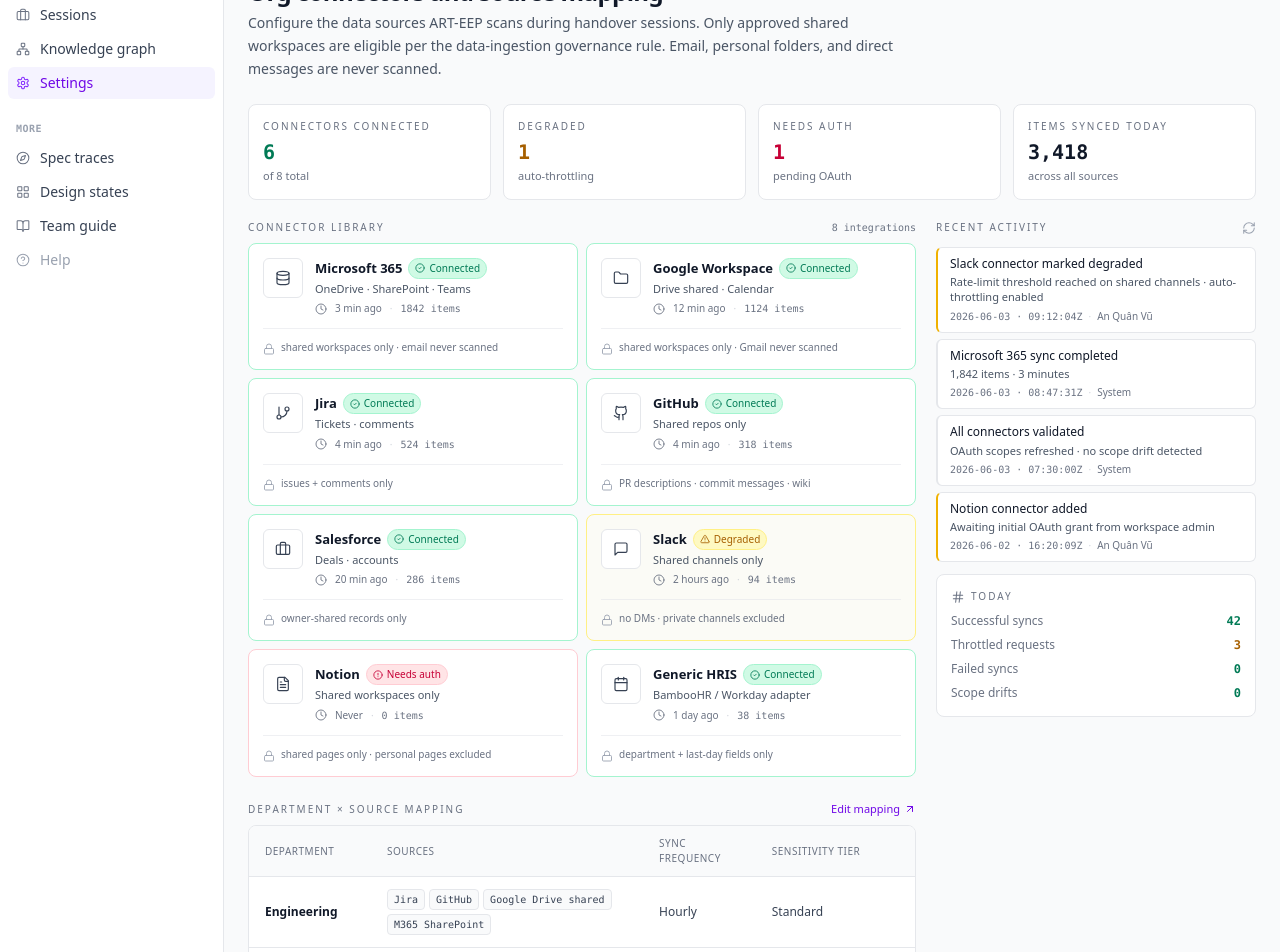
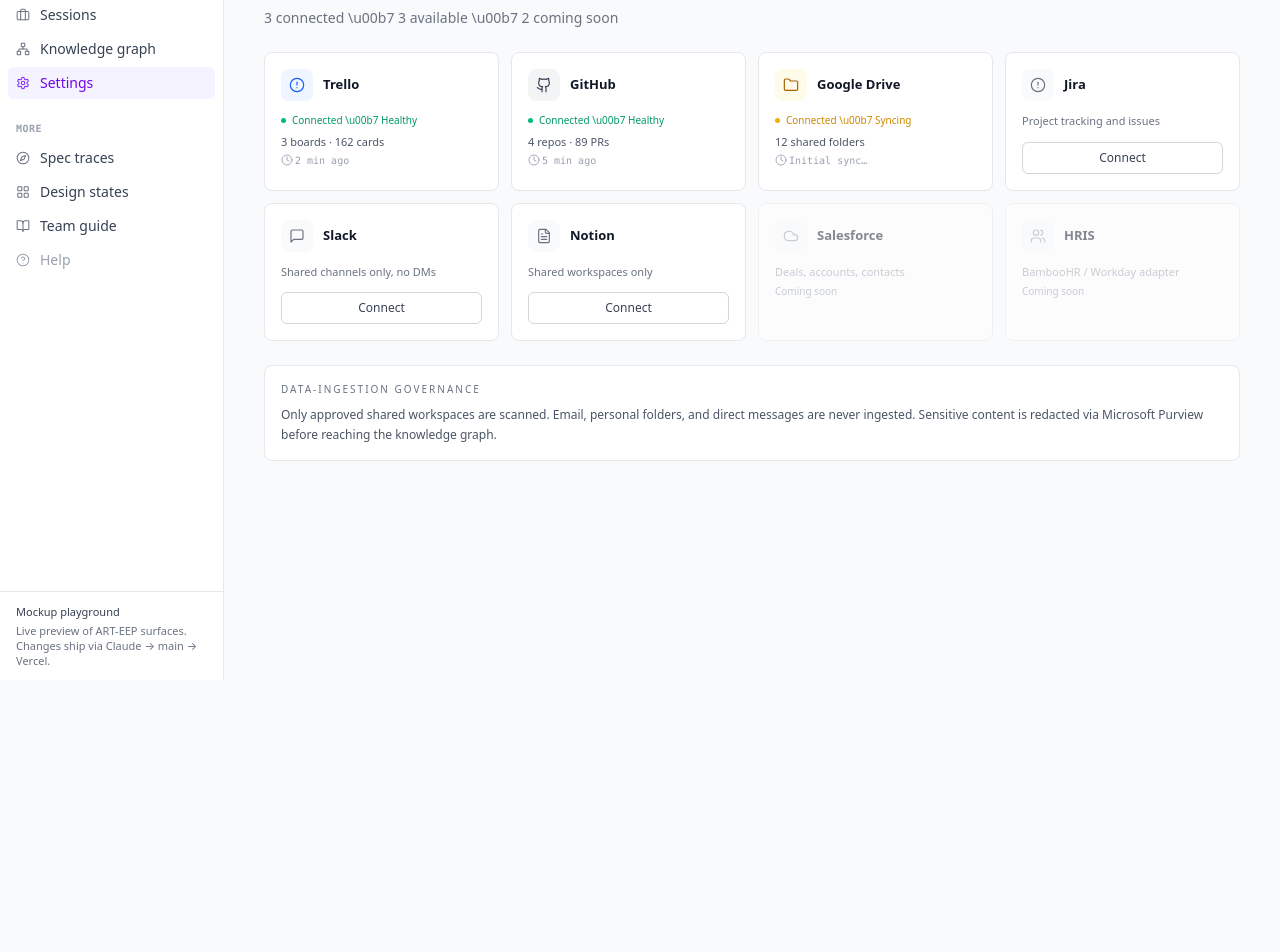
Before and after one commit to BuiDoanKhanhAnPrecioFishbone/esb-mockup, a Next.js app: page /settings in a window 1280 px wide. Shown: the part 120-1072 px from the top of the page. After the commit the page ends 800 px from the top, so only its background shows below. Built offline with nearby package versions, Linux system fonts and the light colour scheme.

Commit message:
feat(settings): replace with simplified POC connector grid — 3 connected + 3 available + 2 coming soon

```diff
--- a/components/mockups/settings-connectors.jsx
+++ b/components/mockups/settings-connectors.jsx
@@ -2,335 +2,107 @@
 
 import React from "react";
 import {
-  Settings as SettingsIcon, Plus, AlertTriangle, CheckCircle2,
-  Clock, RefreshCw, Lock, GitBranch, Github, Folder, MessageSquare,
-  Briefcase, FileText, Calendar, Database, ArrowUpRight, ShieldCheck,
-  AlertCircle, Hash
+  Settings as SettingsIcon, Plus, CheckCircle2, Clock,
+  Github, Folder, MessageSquare, FileText, Cloud, Users, AlertCircle
 } from "lucide-react";
 
-/* ═══════════════════════════════════════════════════════════════════
-   Settings — Platform Admin home (Step Zero · SZ)
-
-   Three sections:
-     1. Connector library · 8 integrations · status per connector
-     2. Connector health · last sync per source · failures highlighted
-     3. Department × source mapping · which dept uses which sources
-
-   Owner persona · An Quân Vũ (Platform Admin · IT)
-   ═══════════════════════════════════════════════════════════════════ */
+/* Settings — Connector library (Step Zero · simplified POC)
+   Single combined screen · option C · no drill-down
+   Owner persona · An Qu\u00e2n V\u0169 (Platform Admin · IT)
+   3 connected + 3 available + 2 coming soon */
 
 const CONNECTORS = [
-  { id: "m365",     name: "Microsoft 365",     icon: Database,        scope: "OneDrive · SharePoint · Teams",  status: "connected",  lastSync: "3 min ago",  items: 1842, governance: "shared workspaces only · email never scanned" },
-  { id: "google",   name: "Google Workspace",  icon: Folder,          scope: "Drive shared · Calendar",         status: "connected",  lastSync: "12 min ago", items: 1124, governance: "shared workspaces only · Gmail never scanned" },
-  { id: "jira",     name: "Jira",              icon: GitBranch,       scope: "Tickets · comments",              status: "connected",  lastSync: "4 min ago",  items: 524,  governance: "issues + comments only" },
-  { id: "github",   name: "GitHub",            icon: Github,          scope: "Shared repos only",               status: "connected",  lastSync: "4 min ago",  items: 318,  governance: "PR descriptions · commit messages · wiki" },
-  { id: "salesf",   name: "Salesforce",        icon: Briefcase,       scope: "Deals · accounts",                status: "connected",  lastSync: "20 min ago", items: 286,  governance: "owner-shared records only" },
-  { id: "slack",    name: "Slack",             icon: MessageSquare,   scope: "Shared channels only",            status: "degraded",   lastSync: "2 hours ago", items: 94,   governance: "no DMs · private channels excluded" },
-  { id: "notion",   name: "Notion",            icon: FileText,        scope: "Shared workspaces only",          status: "needs-auth", lastSync: "Never",       items: 0,    governance: "shared pages only · personal pages excluded" },
-  { id: "hris",     name: "Generic HRIS",      icon: Calendar,        scope: "BambooHR / Workday adapter",      status: "connected",  lastSync: "1 day ago",  items: 38,   governance: "department + last-day fields only" },
-];
-
-const DEPT_MAPPING = [
-  {
-    dept: "Engineering",
-    sources: ["Jira", "GitHub", "Google Drive shared", "M365 SharePoint"],
-    seedingFrequency: "Hourly",
-    sensitivity: "Standard",
-  },
-  {
-    dept: "Sales",
-    sources: ["Salesforce", "Google Calendar", "M365 SharePoint", "Slack"],
-    seedingFrequency: "Hourly",
-    sensitivity: "Standard",
-  },
-  {
-    dept: "People & Culture",
-    sources: ["HRIS", "Notion", "M365 SharePoint"],
-    seedingFrequency: "Every 4 hours",
-    sensitivity: "Elevated · Purview gate strict",
-  },
-];
-
-const RECENT_EVENTS = [
-  { ts: "2026-06-03 · 09:12:04Z", actor: "An Quân Vũ", action: "Slack connector marked degraded", detail: "Rate-limit threshold reached on shared channels · auto-throttling enabled", severity: "medium" },
-  { ts: "2026-06-03 · 08:47:31Z", actor: "System",     action: "Microsoft 365 sync completed",     detail: "1,842 items · 3 minutes",                                                  severity: "low"    },
-  { ts: "2026-06-03 · 07:30:00Z", actor: "System",     action: "All connectors validated",         detail: "OAuth scopes refreshed · no scope drift detected",                         severity: "low"    },
-  { ts: "2026-06-02 · 16:20:09Z", actor: "An Quân Vũ", action: "Notion connector added",           detail: "Awaiting initial OAuth grant from workspace admin",                        severity: "medium" },
+  { id: "trello",  name: "Trello",        icon: AlertCircle, iconBg: "bg-blue-50",    iconColor: "text-blue-600",   status: "connected", health: "Healthy",  stats: "3 boards \u00b7 162 cards",  lastSync: "2 min ago",   desc: "Kanban boards and cards" },
+  { id: "github",  name: "GitHub",        icon: Github,      iconBg: "bg-gray-100",   iconColor: "text-gray-700",   status: "connected", health: "Healthy",  stats: "4 repos \u00b7 89 PRs",     lastSync: "5 min ago",   desc: "Shared repos, PRs, wiki" },
+  { id: "gdrive",  name: "Google Drive",  icon: Folder,      iconBg: "bg-yellow-50",  iconColor: "text-yellow-700", status: "connected", health: "Syncing",  stats: "12 shared folders",         lastSync: "Initial sync\u2026", desc: "Shared folders and docs" },
+  { id: "jira",    name: "Jira",          icon: AlertCircle, iconBg: "bg-gray-50",    iconColor: "text-gray-500",   status: "available", health: null,       stats: null,                        lastSync: null,          desc: "Project tracking and issues" },
+  { id: "slack",   name: "Slack",         icon: MessageSquare, iconBg: "bg-gray-50",  iconColor: "text-gray-500",   status: "available", health: null,       stats: null,                        lastSync: null,          desc: "Shared channels only, no DMs" },
+  { id: "notion",  name: "Notion",        icon: FileText,    iconBg: "bg-gray-50",    iconColor: "text-gray-500",   status: "available", health: null,       stats: null,                        lastSync: null,          desc: "Shared workspaces only" },
+  { id: "salesf",  name: "Salesforce",    icon: Cloud,       iconBg: "bg-gray-50",    iconColor: "text-gray-400",   status: "coming",    health: null,       stats: null,                        lastSync: null,          desc: "Deals, accounts, contacts" },
+  { id: "hris",    name: "HRIS",          icon: Users,       iconBg: "bg-gray-50",    iconColor: "text-gray-400",   status: "coming",    health: null,       stats: null,                        lastSync: null,          desc: "BambooHR / Workday adapter" },
 ];
 
 export default function SettingsConnectors() {
+  const connected = CONNECTORS.filter(c => c.status === "connected").length;
+  const available = CONNECTORS.filter(c => c.status === "available").length;
+  const coming = CONNECTORS.filter(c => c.status === "coming").length;
+
   return (
-    <div className="max-w-7xl mx-auto p-6">
-      <Header />
+    <div className="max-w-5xl mx-auto p-6">
+      <header className="mb-6 flex items-start justify-between gap-4">
+        <div>
+          <div className="flex items-center gap-2 text-violet-700 mb-1">
+            <SettingsIcon className="w-5 h-5" strokeWidth={1.75} />
+            <span className="text-xs uppercase tracking-wider font-semibold" style={{ fontFamily: "ui-monospace, Menlo, monospace" }}>
+              Settings \u00b7 Step Zero
+            </span>
+          </div>
+          <h1 className="text-xl font-semibold text-gray-900 tracking-tight">Connectors</h1>
+          <p className="text-sm text-gray-500 mt-1">
+            {connected} connected \u00b7 {available} available \u00b7 {coming} coming soon
+          </p>
+        </div>
+        <button type="button" className="shrink-0 h-9 px-3 rounded-md bg-violet-600 hover:bg-violet-700 text-white text-sm font-medium inline-flex items-center gap-1.5 transition-colors focus:outline-none focus:ring-2 focus:ring-violet-500/30 cursor-pointer">
+          <Plus className="w-3.5 h-3.5" />
+          Add connector
+        </button>
+      </header>
 
-      <StatRow />
+      <div className="grid grid-cols-4 gap-3">
+        {CONNECTORS.map(c => <ConnectorCard key={c.id} c={c} />)}
+      </div>
 
-      <div className="grid grid-cols-[1fr_320px] gap-5">
-        <div className="space-y-6 min-w-0">
-          <ConnectorLibrary />
-          <DepartmentMapping />
-        </div>
-        <RecentActivity />
+      <div className="mt-6 rounded-lg border border-gray-200 bg-white p-4">
+        <p className="text-[10px] uppercase tracking-[0.2em] text-gray-500 font-medium mb-2">Data-ingestion governance</p>
+        <p className="text-[12px] text-gray-600 leading-relaxed">
+          Only approved shared workspaces are scanned. Email, personal folders, and direct messages are never ingested.
+          Sensitive content is redacted via Microsoft Purview before reaching the knowledge graph.
+        </p>
       </div>
     </div>
   );
 }
 
-function Header() {
+function ConnectorCard({ c }) {
+  const Icon = c.icon;
+  const isComing = c.status === "coming";
+  const isAvailable = c.status === "available";
+  const isConnected = c.status === "connected";
+  const healthDot = c.health === "Healthy" ? "bg-emerald-500" : c.health === "Syncing" ? "bg-yellow-500" : null;
+  const healthText = c.health === "Healthy" ? "text-emerald-600" : c.health === "Syncing" ? "text-yellow-600" : "";
+
   return (
-    <header className="mb-6 flex items-start justify-between gap-4">
-      <div>
-        <div className="flex items-center gap-2 text-violet-700 mb-1">
-          <SettingsIcon className="w-5 h-5" strokeWidth={1.75} />
-          <span
-            className="text-xs uppercase tracking-wider font-semibold"
-            style={{ fontFamily: "ui-monospace, Menlo, monospace" }}
-          >
-            Settings · Step Zero
-          </span>
+    <article className={`rounded-lg border bg-white p-4 transition-all ${isComing ? "border-gray-200 opacity-50" : isConnected ? "border-gray-200 hover:border-gray-300 hover:shadow-sm" : "border-gray-200"}`}>
+      <div className="flex items-center gap-2.5 mb-3">
+        <div className={`w-8 h-8 rounded-lg ${c.iconBg} inline-flex items-center justify-center shrink-0`}>
+          <Icon className={`w-4 h-4 ${c.iconColor}`} strokeWidth={1.75} />
         </div>
-        <h1 className="text-2xl font-semibold text-gray-900 tracking-tight">
-          Org connectors and source mapping
-        </h1>
-        <p className="text-sm text-gray-600 mt-1 max-w-2xl leading-relaxed">
-          Configure the data sources ART-EEP scans during handover sessions. Only approved shared
-          workspaces are eligible per the data-ingestion governance rule. Email, personal folders,
-          and direct messages are never scanned.
+        <h3 className="text-[13px] font-semibold text-gray-900">{c.name}</h3>
+      </div>
+
+      {isConnected && <>
+        <div className="flex items-center gap-1.5 mb-1.5">
+          <div className={`w-[5px] h-[5px] rounded-full ${healthDot}`}></div>
+          <span className={`text-[10px] font-medium ${healthText}`}>Connected \u00b7 {c.health}</span>
+        </div>
+        <p className="text-[11px] text-gray-600 mb-0.5">{c.stats}</p>
+        <p className="text-[10px] text-gray-400" style={{ fontFamily: "ui-monospace, Menlo, monospace" }}>
+          <Clock className="w-3 h-3 inline -mt-0.5 mr-0.5" strokeWidth={1.75} />
+          {c.lastSync}
         </p>
-      </div>
-      <button
-        type="button"
-        className="shrink-0 h-9 px-3 rounded-md bg-violet-600 hover:bg-violet-700 text-white text-sm font-medium inline-flex items-center gap-1.5 transition-colors focus:outline-none focus:ring-2 focus:ring-violet-500/30"
-      >
-        <Plus className="w-3.5 h-3.5" />
-        Add connector
-      </button>
-    </header>
-  );
-}
+      </>}
 
-function StatRow() {
-  const connected = CONNECTORS.filter((c) => c.status === "connected").length;
-  const degraded = CONNECTORS.filter((c) => c.status === "degraded").length;
-  const needsAuth = CONNECTORS.filter((c) => c.status === "needs-auth").length;
-  return (
-    <div className="grid grid-cols-4 gap-3 mb-5">
-      <StatTile label="Connectors connected" value={connected}              sub={`of ${CONNECTORS.length} total`} tone="emerald" />
-      <StatTile label="Degraded"             value={degraded}               sub="auto-throttling"              tone={degraded ? "yellow" : "gray"} />
-      <StatTile label="Needs auth"           value={needsAuth}              sub="pending OAuth"                tone={needsAuth ? "rose" : "gray"} />
-      <StatTile label="Items synced today"   value="3,418"                  sub="across all sources" />
-    </div>
-  );
-}
+      {isAvailable && <>
+        <p className="text-[11px] text-gray-500 mb-3">{c.desc}</p>
+        <button type="button" className="w-full h-8 rounded-md border border-gray-300 text-gray-700 text-xs font-medium hover:bg-gray-50 transition-colors cursor-pointer focus:outline-none focus:ring-2 focus:ring-violet-500/20">
+          Connect
+        </button>
+      </>}
 
-function StatTile({ label, value, sub, tone }) {
-  const valueCls =
-    tone === "emerald" ? "text-emerald-700" :
-    tone === "yellow"  ? "text-yellow-700"  :
-    tone === "rose"    ? "text-rose-700"    :
-                         "text-gray-900";
-  return (
-    <article className="rounded-lg border border-gray-200 bg-white p-3.5">
-      <p className="text-[10px] uppercase tracking-[0.2em] text-gray-500 font-medium">{label}</p>
-      <p className={`text-xl font-semibold mt-1 ${valueCls}`} style={{ fontFamily: "ui-monospace, Menlo, monospace" }}>
-        {value}
-      </p>
-      <p className="text-[11px] text-gray-500 mt-0.5">{sub}</p>
+      {isComing && <>
+        <p className="text-[11px] text-gray-400 mb-1">{c.desc}</p>
+        <p className="text-[10px] text-gray-400 font-medium">Coming soon</p>
+      </>}
     </article>
   );
 }
-
-function ConnectorLibrary() {
-  return (
-    <section>
-      <div className="flex items-end justify-between mb-2">
-        <SectionLabel>Connector library</SectionLabel>
-        <span className="text-[10px] text-gray-500" style={{ fontFamily: "ui-monospace, Menlo, monospace" }}>
-          {CONNECTORS.length} integrations
-        </span>
-      </div>
-      <div className="grid grid-cols-2 gap-2">
-        {CONNECTORS.map((c) => <ConnectorCard key={c.id} c={c} />)}
-      </div>
-    </section>
-  );
-}
-
-function ConnectorCard({ c }) {
-  const Icon = c.icon;
-  const accent =
-    c.status === "connected"  ? "border-emerald-200 bg-emerald-50/30" :
-    c.status === "degraded"   ? "border-yellow-200 bg-yellow-50/30"   :
-    c.status === "needs-auth" ? "border-rose-200 bg-rose-50/30"       :
-                                "border-gray-200 bg-white";
-
-  return (
-    <article className={`rounded-lg border bg-white p-3.5 ${accent} hover:shadow-sm transition-shadow`}>
-      <div className="flex items-start gap-3">
-        <div className="w-10 h-10 rounded-md border border-gray-200 bg-white inline-flex items-center justify-center shrink-0">
-          <Icon className="w-4 h-4 text-gray-700" strokeWidth={1.75} />
-        </div>
-        <div className="flex-1 min-w-0">
-          <div className="flex items-center gap-1.5 flex-wrap">
-            <h3 className="text-[13px] font-semibold text-gray-900">{c.name}</h3>
-            <StatusPill status={c.status} />
-          </div>
-          <p className="text-[11px] text-gray-600 mt-0.5">{c.scope}</p>
-          <div className="flex items-center gap-2 mt-1 text-[10px] text-gray-500">
-            <Clock className="w-3 h-3" strokeWidth={1.75} />
-            <span>{c.lastSync}</span>
-            <span className="text-gray-300">·</span>
-            <span style={{ fontFamily: "ui-monospace, Menlo, monospace" }}>{c.items} items</span>
-          </div>
-        </div>
-      </div>
-      <div className="mt-3 pt-3 border-t border-gray-200/60 flex items-start gap-1.5">
-        <Lock className="w-3 h-3 text-gray-400 shrink-0 mt-0.5" strokeWidth={1.75} />
-        <p className="text-[10px] text-gray-500 leading-snug">{c.governance}</p>
-      </div>
-    </article>
-  );
-}
-
-function StatusPill({ status }) {
-  const cfg = {
-    connected:    { label: "Connected",   cls: "bg-emerald-100 text-emerald-700 border-emerald-200",  Icon: CheckCircle2 },
-    degraded:     { label: "Degraded",    cls: "bg-yellow-100 text-yellow-700 border-yellow-200",     Icon: AlertTriangle },
-    "needs-auth": { label: "Needs auth",  cls: "bg-rose-100 text-rose-700 border-rose-200",           Icon: AlertCircle },
-  }[status] ?? { label: status, cls: "bg-gray-100 text-gray-700 border-gray-200", Icon: AlertCircle };
-  const Icon = cfg.Icon;
-  return (
-    <span className={`inline-flex items-center gap-1 text-[10px] px-1.5 py-0.5 rounded-full border font-medium ${cfg.cls}`}>
-      <Icon className="w-2.5 h-2.5" strokeWidth={2} />
-      {cfg.label}
-    </span>
-  );
-}
-
-function DepartmentMapping() {
-  return (
-    <section>
-      <div className="flex items-end justify-between mb-2">
-        <SectionLabel>Department × source mapping</SectionLabel>
-        <button
-          type="button"
-          className="text-[11px] text-violet-700 hover:text-violet-900 inline-flex items-center gap-1"
-        >
-          Edit mapping
-          <ArrowUpRight className="w-3 h-3" />
-        </button>
-      </div>
-      <article className="rounded-lg border border-gray-200 bg-white overflow-hidden">
-        <table className="w-full text-[12px]">
-          <thead>
-            <tr className="bg-gray-50 border-b border-gray-200 text-[10px] uppercase tracking-wider text-gray-500">
-              <th className="text-left font-medium px-4 py-2.5">Department</th>
-              <th className="text-left font-medium px-4 py-2.5">Sources</th>
-              <th className="text-left font-medium px-4 py-2.5">Sync frequency</th>
-              <th className="text-left font-medium px-4 py-2.5">Sensitivity tier</th>
-            </tr>
-          </thead>
-          <tbody className="divide-y divide-gray-200">
-            {DEPT_MAPPING.map((row) => (
-              <tr key={row.dept} className="hover:bg-gray-50/40">
-                <td className="px-4 py-3 font-semibold text-gray-900">{row.dept}</td>
-                <td className="px-4 py-3">
-                  <div className="flex flex-wrap gap-1">
-                    {row.sources.map((s) => (
-                      <span
-                        key={s}
-                        className="text-[10px] bg-gray-50 border border-gray-200 rounded px-1.5 py-0.5 text-gray-700"
-                        style={{ fontFamily: "ui-monospace, Menlo, monospace" }}
-                      >
-                        {s}
-                      </span>
-                    ))}
-                  </div>
-                </td>
-                <td className="px-4 py-3 text-gray-700">{row.seedingFrequency}</td>
-                <td className="px-4 py-3">
-                  {row.sensitivity.startsWith("Elevated") ? (
-                    <span className="inline-flex items-center gap-1 text-[10px] px-1.5 py-0.5 rounded-full border border-yellow-200 bg-yellow-50 text-yellow-700 font-medium">
-                      <ShieldCheck className="w-2.5 h-2.5" />
-                      {row.sensitivity}
-                    </span>
-                  ) : (
-                    <span className="text-gray-700">{row.sensitivity}</span>
-                  )}
-                </td>
-              </tr>
-            ))}
-          </tbody>
-        </table>
-      </article>
-    </section>
-  );
-}
-
-function RecentActivity() {
-  return (
-    <aside className="space-y-3">
-      <div className="flex items-end justify-between">
-        <SectionLabel>Recent activity</SectionLabel>
-        <RefreshCw className="w-3.5 h-3.5 text-gray-400" strokeWidth={1.75} />
-      </div>
-      <ul className="space-y-1.5">
-        {RECENT_EVENTS.map((e, i) => (
-          <ActivityItem key={i} ev={e} />
-        ))}
-      </ul>
-      <article className="rounded-lg border border-gray-200 bg-white p-3.5">
-        <div className="flex items-center gap-1.5 mb-2">
-          <Hash className="w-3.5 h-3.5 text-gray-500" strokeWidth={1.75} />
-          <h4 className="text-[10px] uppercase tracking-[0.2em] text-gray-500 font-medium">Today</h4>
-        </div>
-        <div className="space-y-1.5 text-[12px]">
-          <MiniStat label="Successful syncs"   value="42" tone="emerald" />
-          <MiniStat label="Throttled requests" value="3"  tone="yellow"  />
-          <MiniStat label="Failed syncs"       value="0"  tone="emerald" />
-          <MiniStat label="Scope drifts"       value="0"  tone="emerald" />
-        </div>
-      </article>
-    </aside>
-  );
-}
-
-function ActivityItem({ ev }) {
-  const leftCls =
-    ev.severity === "high"   ? "border-l-rose-500"   :
-    ev.severity === "medium" ? "border-l-yellow-500" :
-                               "border-l-gray-200";
-  return (
-    <li className={`rounded-md border border-gray-200 bg-white px-3 py-2 border-l-2 ${leftCls}`}>
-      <p className="text-[12px] text-gray-900 font-medium leading-snug">{ev.action}</p>
-      <p className="text-[11px] text-gray-600 mt-0.5 leading-snug">{ev.detail}</p>
-      <div className="flex items-center gap-1.5 mt-1 text-[10px] text-gray-500">
-        <span style={{ fontFamily: "ui-monospace, Menlo, monospace" }}>{ev.ts}</span>
-        <span className="text-gray-300">·</span>
-        <span>{ev.actor}</span>
-      </div>
-    </li>
-  );
-}
-
-function MiniStat({ label, value, tone }) {
-  const valueCls =
-    tone === "emerald" ? "text-emerald-700" :
-    tone === "yellow"  ? "text-yellow-700"  :
-    tone === "rose"    ? "text-rose-700"    :
-                         "text-gray-900";
-  return (
-    <div className="flex items-center justify-between">
-      <span className="text-gray-500">{label}</span>
-      <span className={`font-semibold ${valueCls}`} style={{ fontFamily: "ui-monospace, Menlo, monospace" }}>
-        {value}
-      </span>
-    </div>
-  );
-}
-
-function SectionLabel({ children }) {
-  return (
-    <h2 className="text-[10px] uppercase tracking-[0.2em] text-gray-500 font-medium">{children}</h2>
-  );
-}
```
